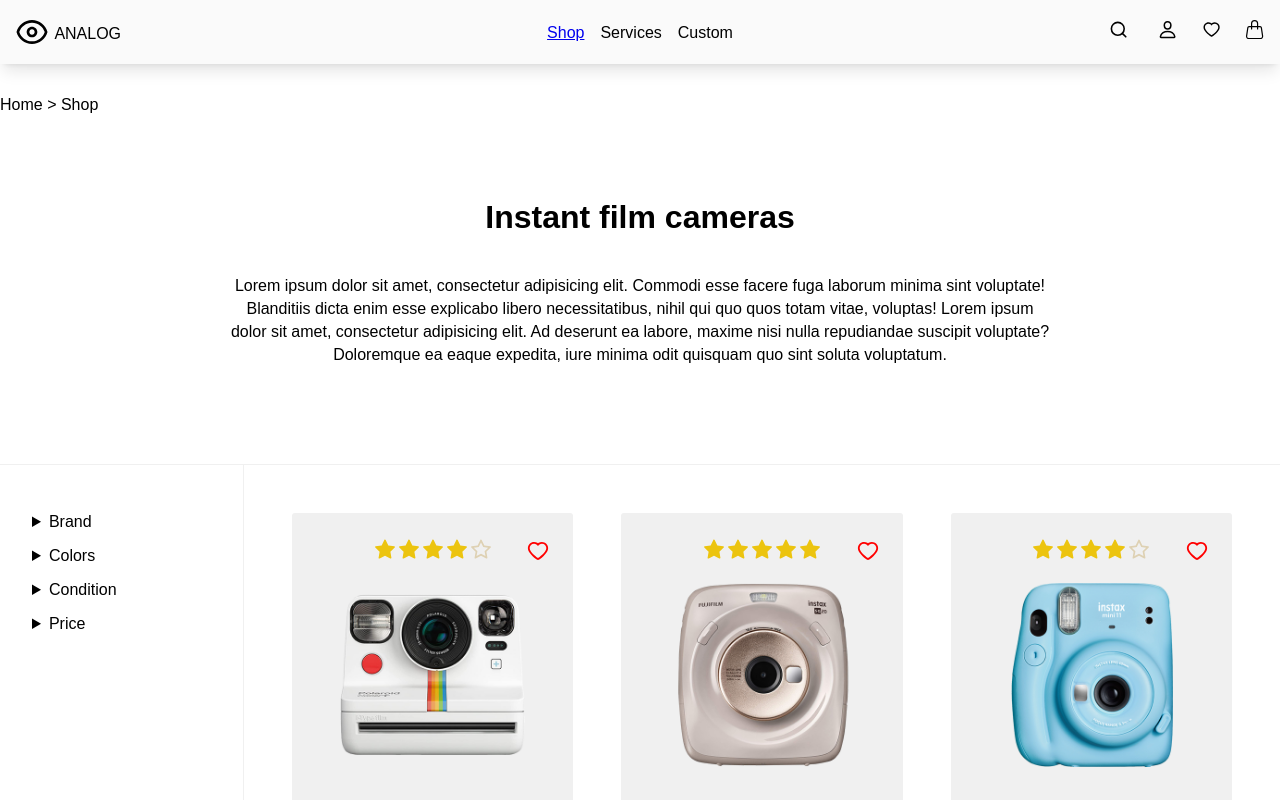
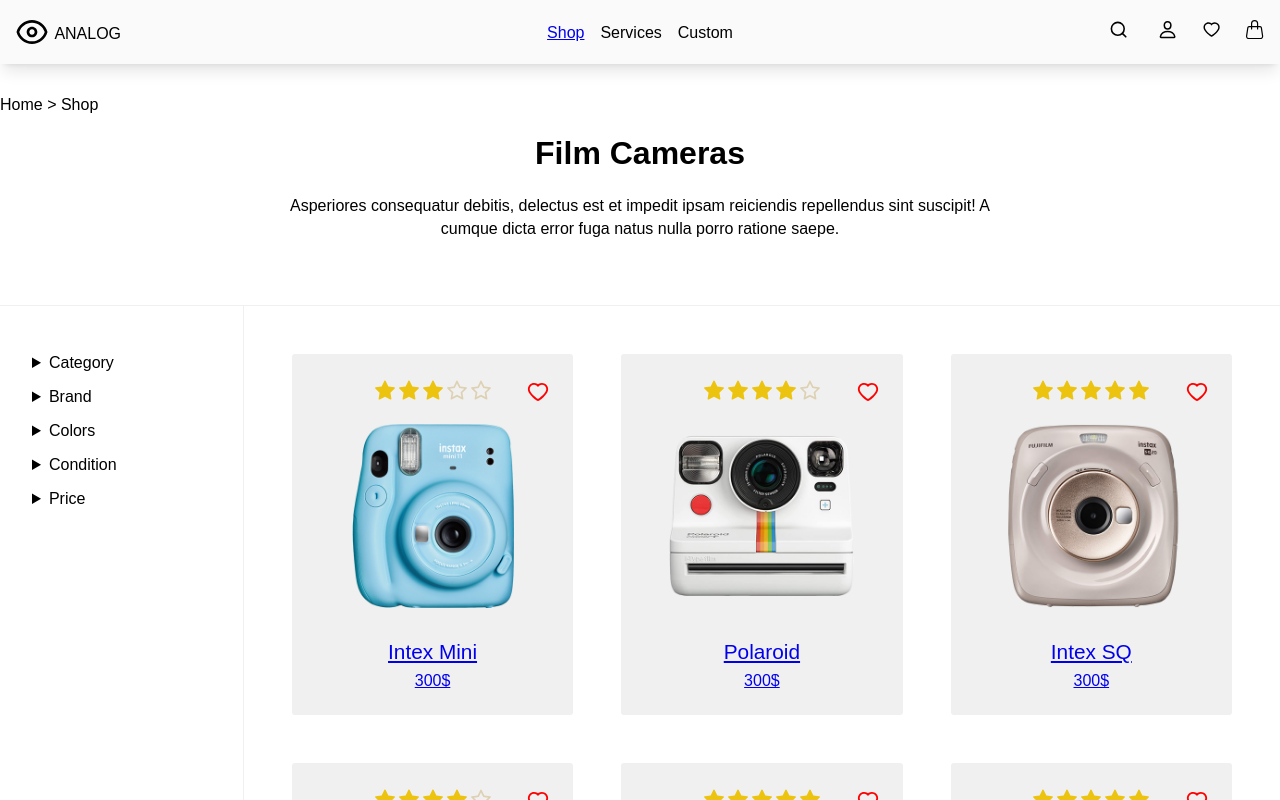
Before and after one commit to rilexus/camera-shop-demo, a Next.js app: page /shop in a window 1280 px wide. Shown: the top 800 px of the page. Built offline with nearby package versions, Linux system fonts and the light colour scheme.

Commit message:
feat: filters

```diff
--- a/_pages/EShop/EShop.js
+++ b/_pages/EShop/EShop.js
@@ -1,5 +1,5 @@
 import React from "react";
-import { Checkbox, Container, Flex, Padding, Text } from "../../ui";
+import { Checkbox, Flex, Padding, Text } from "../../ui";
 import Layout from "../../components/Layout/Layout";
 import { Navigation } from "../../components";
 import styled, { useTheme } from "styled-components";
@@ -8,29 +8,33 @@ import Footer from "../../components/Footer/Footer";
 import ProductTile from "./components/ProductTile/ProductTile";
 import { useProduct, useProducts } from "../../Providers/ProductsProvider";
 import Link from "next/link";
+import { l, md, sm, xl } from "../../ui/css/medias";
+import { useRouter } from "next/router";
 
-const P = styled.p`
+const Description = styled.p`
   line-height: 1.45;
-  padding: 1em 10em;
+  padding-bottom: 3em;
 `;
 
-const Intro = () => {
+const Container = styled.div`
+  width: 100%;
+  margin-right: auto;
+  margin-left: auto;
+  ${sm`
+    max-width: 540px
+  `}
+  ${md`
+    max-width: 720px;
+  `}
+`;
+
+const Intro = ({ title, description }) => {
   return (
     <Container>
-      <Padding padding={"4em 0"}>
-        <Text align={"center"}>
-          <h1>Instant film cameras</h1>
-          <P>
-            Lorem ipsum dolor sit amet, consectetur adipisicing elit. Commodi
-            esse facere fuga laborum minima sint voluptate! Blanditiis dicta
-            enim esse explicabo libero necessitatibus, nihil qui quo quos totam
-            vitae, voluptas! Lorem ipsum dolor sit amet, consectetur adipisicing
-            elit. Ad deserunt ea labore, maxime nisi nulla repudiandae suscipit
-            voluptate? Doloremque ea eaque expedita, iure minima odit quisquam
-            quo sint soluta voluptatum.
-          </P>
-        </Text>
-      </Padding>
+      <Text align={"center"}>
+        <h1>{title}</h1>
+        <Description>{description}</Description>
+      </Text>
     </Container>
   );
 };
@@ -85,11 +89,69 @@ const PriceInput = styled.input`
   }
 `;
 
+const Detail = ({ summary, children }) => {
+  return (
+    <Details>
+      <StyledSummary>{summary}</StyledSummary>
+
+      <Padding padding={"0 0 1em 1em"}>{children}</Padding>
+    </Details>
+  );
+};
+
+const useQuery = (name) => {
+  const router = useRouter();
+  const query = router.query;
+  const queryValue = query[name] ? query[name].split(",") : [];
+
+  const set = (value) => {
+    if (value === "") {
+      const { [name]: remove, ...rest } = router.query;
+      router.query = rest;
+    } else {
+      router.query[name] = value;
+    }
+    router.push(router);
+  };
+
+  const add = (value) => {
+    const values = router.query[name].split(",");
+    router.query[name] = [...values, value].join(",");
+    router.push(router);
+  };
+
+  const remove = (value) => {
+    const values = router.query[name].split(",");
+    router.query[name] = values.filter((v) => value !== v).join(",");
+    router.push(router);
+  };
+
+  return [queryValue, { set, add, remove }];
+};
+
 const Sidebar = () => {
+  const [category, { set: setCategory }] = useQuery("category");
+  const [color, { set: setColor, add }] = useQuery("color");
+
   return (
     <Padding padding={"3em 0 0 2em"}>
-      <Details>
-        <StyledSummary>Brand</StyledSummary>
+      <Detail summary={"Category"}>
+        <Checkbox
+          checked={category?.includes("instant-cameras")}
+          onChange={(e) => {
+            const { checked } = e.target;
+            if (!checked) {
+              setCategory("");
+            } else {
+              setCategory("instant-cameras");
+            }
+          }}
+          id={"instant-cameras"}
+          name={"instant-cameras"}
+          label={"Instant Cameras"}
+        />
+      </Detail>
+      <Detail summary={"Brand"}>
         <Checkbox id={"polaroid"} name={"polaroid"} label={"Polaroid"} />
         <Checkbox id={"fujiFilm"} name={"fujiFilm"} label={"FujiFilm"} />
         <Checkbox
@@ -97,36 +159,55 @@ const Sidebar = () => {
           name={"lomoInstant"}
           label={"Lomo Instant"}
         />
-        <Padding padding={"1em 0 0 0"} />
-      </Details>
-      <Details>
-        <StyledSummary>Colors</StyledSummary>
-        <Checkbox id={"white"} name={"white"} label={"White"} />
-        <Checkbox id={"black"} name={"black"} label={"Black"} />
+      </Detail>
+      <Detail summary={"Colors"}>
+        <Checkbox
+          id={"white"}
+          name={"white"}
+          label={"White"}
+          checked={color?.includes("white")}
+          onChange={(e) => {
+            const { checked } = e.target;
+            if (!checked) {
+              setColor("");
+            } else {
+              setColor("white");
+            }
+          }}
+        />
+        <Checkbox
+          id={"black"}
+          name={"black"}
+          label={"Black"}
+          checked={color.includes("black")}
+          onChange={(e) => {
+            const { checked } = e.target;
+            if (!checked) {
+              setColor("");
+            } else {
+              setColor("black");
+            }
+          }}
+        />
         <Checkbox id={"blue"} name={"blue"} label={"Blue"} />
         <Checkbox id={"gold"} name={"gold"} label={"Gold"} />
-        <Padding padding={"1em 0 0 0"} />
-      </Details>
-      <Details>
-        <StyledSummary>Condition</StyledSummary>
+      </Detail>
+      <Detail summary={"Condition"}>
         <Checkbox id={"new"} name={"new"} label={"New"} />
         <Checkbox id={"used"} name={"used"} label={"Used"} />
-        <Padding padding={"1em 0 0 0"} />
-      </Details>
-      <Details>
-        <StyledSummary>Price</StyledSummary>
+      </Detail>
+      <Detail summary={"Price"}>
         <Flex wrap={"wrap"} align={"center"}>
           <PriceInput type="number" min={0} placeholder={"Min"} />
           <Padding padding={"0 .3em 0 .3em"}>-</Padding>
           <PriceInput type="number" placeholder={"max"} />
         </Flex>
-        <Padding padding={"1em 0 0 0"} />
-      </Details>
+      </Detail>
     </Padding>
   );
 };
 
-const EShop = () => {
+const EShop = ({ intro }) => {
   const theme = useTheme();
   const [prod] = useProducts();
   const products = Object.values(prod);
@@ -138,7 +219,7 @@ const EShop = () => {
         <div>
           <Padding padding={"6rem 0 0 0"}>
             Home &gt; Shop
-            <Intro />
+            <Intro title={intro.title} description={intro.description} />
             <HorizontalLine />
             <div
               style={{
--- a/components/Navigation/Navigation.js
+++ b/components/Navigation/Navigation.js
@@ -65,9 +65,7 @@ const Navigation = () => {
       main={
         <XStack>
           <span>
-            <Link href={"/shop"}>
-              <a>Shop</a>
-            </Link>
+            <a href={"/shop?category=instant-cameras"}>Shop</a>
           </span>
           <span>Services</span>
           <span>Custom</span>
--- a/pages/shop.js
+++ b/pages/shop.js
@@ -1,8 +1,50 @@
-import React from "react";
+import React, { useEffect, useState } from "react";
 import { EShopPage } from "../_pages";
+import { ProductProvider } from "../Providers/ProductsProvider";
+import { getProductsByCategory } from "../products";
+import products from "../products";
 
-const Shop = () => {
-  return <EShopPage />;
+const Shop = ({ products, intro }) => {
+  const [prod, set] = useState(products);
+
+  useEffect(() => {
+    set(products);
+  }, [products]);
+
+  return (
+    <ProductProvider value={[prod, set]}>
+      <EShopPage intro={intro} />
+    </ProductProvider>
+  );
 };
 
+export async function getServerSideProps(context) {
+  if (Object.values(context.query).length === 0) {
+    return {
+      props: {
+        products,
+        intro: {
+          title: "Film Cameras",
+          description:
+            "Asperiores consequatur debitis, delectus est et impedit ipsam reiciendis repellendus sint suscipit! A cumque dicta error fuga natus nulla porro ratione saepe.",
+        },
+      },
+    };
+  }
+  const { category } = context.query;
+
+  const prods = await getProductsByCategory(category);
+
+  return {
+    props: {
+      products: prods,
+      intro: {
+        title: "Film Cameras",
+        description:
+          "Asperiores consequatur debitis, delectus est et impedit ipsam reiciendis repellendus sint suscipit! A cumque dicta error fuga natus nulla porro ratione saepe.",
+      },
+    },
+  };
+}
+
 export default Shop;
--- a/products.js
+++ b/products.js
@@ -1,58 +1,142 @@
+import { v4 as uuid } from "uuid";
+
+const ids = Array.from({ length: 5 }, () => uuid());
+
+const productsByCategory = {
+  "instant-cameras": [ids[0], ids[1], ids[2], ids[3], ids[4]],
+  "analog-cameras": [],
+};
+
 const products = {
-  5: {
-    id: 5,
+  [ids[0]]: {
+    id: ids[0],
+    category: "instant-camera",
     rating: 4,
     src: "/polaroid_400x400.png",
     price: "300$",
     name: "Polaroid",
+    color: "white",
+    brand: "Polaroid",
     description:
       "Accusamus aperiam atque aut beatae culpa dolores, enim exercitationem nemo nesciunt nihil nostrum odio possimus quo ratione rem sed velit veniam voluptatum!",
   },
-  6: {
-    id: 6,
+  [ids[1]]: {
+    id: ids[1],
+    category: "instant-camera",
     rating: 5,
     src: "/intex_sq_400x400.png",
     price: "300$",
     name: "Intex SQ",
+    color: "gold",
+    brand: "FujiFilm",
     description:
       "Lorem ipsum dolor sit amet, consectetur adipisicing elit. Dolores facere illo in laudantium maiores necessitatibus optio quos tempore unde voluptates? Autem distinctio ipsum, maiores maxime nulla similique voluptas? Accusamus, reiciendis.",
   },
-  7: {
+  [ids[2]]: {
+    id: ids[2],
+    category: "instant-camera",
     rating: 4,
-    id: 7,
     src: "/intax_mini_400x400.png",
     price: "300$",
     name: "Intex Mini",
+    color: "blue",
+    brand: "FujiFilm",
     description:
       "Accusantium aperiam cum deleniti, distinctio ducimus earum excepturi laborum magni maxime minima natus nesciunt nihil numquam odio omnis, quia quidem quo reprehenderit.",
   },
 
-  8: {
+  [ids[3]]: {
+    id: ids[3],
+    category: "instant-camera",
     rating: 5,
-    id: 8,
     src: "/polaroid_400x400.png",
     price: "300$",
     name: "Polaroid",
+    color: "white",
+    brand: "Polaroid",
     description:
       "Accusamus aperiam atque aut beatae culpa dolores, enim exercitationem nemo nesciunt nihil nostrum odio possimus quo ratione rem sed velit veniam voluptatum!",
   },
-  9: {
+  [ids[4]]: {
+    id: ids[4],
+    category: "instant-camera",
     rating: 5,
-    id: 9,
     src: "/intex_sq_400x400.png",
     price: "300$",
     name: "Intex SQ",
+    color: "gold",
+    brand: "FujiFilm",
     description:
       "Accusamus aperiam atque aut beatae culpa dolores, enim exercitationem nemo nesciunt nihil nostrum odio possimus quo ratione rem sed velit veniam voluptatum!",
   },
-  10: {
+  5: {
+    id: 5,
+    category: "analog-camera",
     rating: 3,
-    id: 10,
     src: "/intax_mini_400x400.png",
     price: "300$",
     name: "Intex Mini",
+    color: "blue",
+    brand: "FujiFilm",
     description:
       "Accusamus aperiam atque aut beatae culpa dolores, enim exercitationem nemo nesciunt nihil nostrum odio possimus quo ratione rem sed velit veniam voluptatum!",
   },
 };
+
+const getProductsByCategory = async (category) => {
+  if (!category) {
+    return {};
+  }
+  if (!(category in productsByCategory)) {
+    return {};
+  }
+
+  return productsByCategory[category].reduce((acc, id) => {
+    return {
+      ...acc,
+      [id]: products[id],
+    };
+  }, {});
+};
+
+const getProductsByColor = async (color) => {
+  if (!color) {
+    return {};
+  }
+
+  return Object.values(products).reduce((acc, { id, _color }) => {
+    if (_color !== color) {
+      return acc;
+    }
+    return {
+      ...acc,
+      [id]: products[id],
+    };
+  }, {});
+};
+
+const getProductsByIds = async (ids) => {
+  if (ids.length === 0) {
+    return {};
+  }
+  return ids.reduce((acc, id) => {
+    if (!(id in products)) {
+      return acc;
+    }
+    return {
+      ...acc,
+      [id]: products[id],
+    };
+  }, {});
+};
+
+const getProductById = async (id) => {
+  if (!id) {
+    return {};
+  }
+  return getProductsByIds([id]);
+};
+
+export { getProductsByCategory, getProductById, getProductsByColor };
+
 export default products;
```
Also changed, not shown: _pages/ProductPage/Product.page.js (+7 -1 lines), pages/product/[id].js (+11 -19 lines), ui/Checkbox/Checkbox.js (+8 -2 lines).
